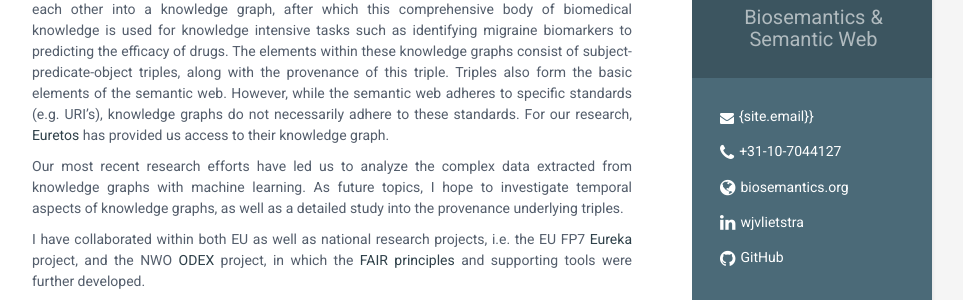
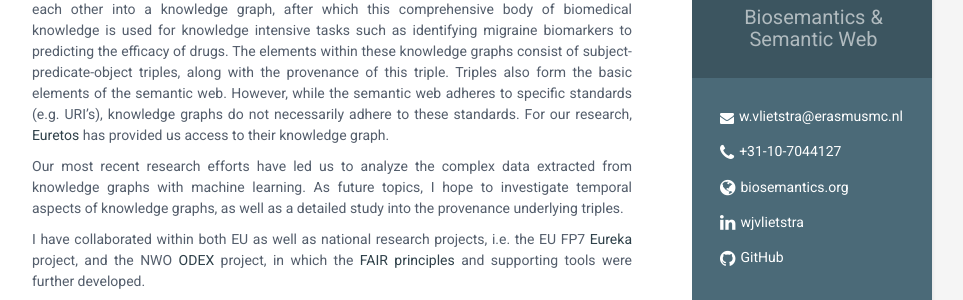
Before and after one commit to Wytz/wytz.github.io, a Jekyll site: the page built from index.html, in a window 1280 px wide and 900 px high. Shown: the part 277-577 px from the top of the window, without its empty margins (188-1151 px from the left). Built offline with Jekyll 4.4.1, drawn with Linux system fonts in a browser that asks for light colours.

Commit message:
email fix

```diff
--- a/_includes/sidebar.html
+++ b/_includes/sidebar.html
@@ -19,27 +19,27 @@
        <ul class="list-unstyled contact-list">
 
           {% if site.email %}
-           <li class="email"><i class="fa fa-envelope"></i><a href="mailto:{site.email}}" style="padding-top:4px;">{site.email}}</a></li>
+           <li class="email"><i class="fa fa-envelope"></i><a href="mailto:{{site.email}}" style="padding-top:5px;">{{site.email}}</a></li>
            {% endif %}
 
            {% if site.phone %}
-           <li class="phone"><i class="fa fa-phone"></i><a href="tel:{{site.phone}}" style="padding-top:4px;">{{site.phone}}</a></li>
+           <li class="phone"><i class="fa fa-phone"></i><a href="tel:{{site.phone}}" style="padding-top:5px;">{{site.phone}}</a></li>
            {% endif %}
 
            {% if site.website %}
-           <li class="website"><i class="fa fa-globe"></i><a href="http://{{site.website}}" target="_blank" style="padding-top:4px;">{{site.website}}</a></li>
+           <li class="website"><i class="fa fa-globe"></i><a href="http://{{site.website}}" target="_blank" style="padding-top:5px;">{{site.website}}</a></li>
            {% endif %}
 
            {% if site.linkedin %}
-           <li class="linkedin"><i class="fa fa-linkedin"></i><a href="https://linkedin.com/in/{{site.linkedin}}" target="_blank" style="padding-top:4px;">{{site.linkedin}}</a></li>
+           <li class="linkedin"><i class="fa fa-linkedin"></i><a href="https://linkedin.com/in/{{site.linkedin}}" target="_blank" style="padding-top:5px;">{{site.linkedin}}</a></li>
            {% endif %}
 
            {% if site.github %}
-           <li class="github"><i class="fa fa-github"></i><a href="http://github.com/{{site.github}}" target="_blank" style="padding-top:4px;">{{site.github}}</a></li>
+           <li class="github"><i class="fa fa-github"></i><a href="http://github.com/{{site.github}}" target="_blank" style="padding-top:5px;">{{site.github}}</a></li>
            {% endif %}
 
            {% if site.twitter %}
-           <li class="twitter"><i class="fa fa-twitter"></i><a href="https://twitter.com/{{site.twitter}}" target="_blank" style="padding-top:4px;">{{site.twitter}}</a></li>
+           <li class="twitter"><i class="fa fa-twitter"></i><a href="https://twitter.com/{{site.twitter}}" target="_blank" style="padding-top:5px;">{{site.twitter}}</a></li>
            {% endif %}
 
        </ul>
```
